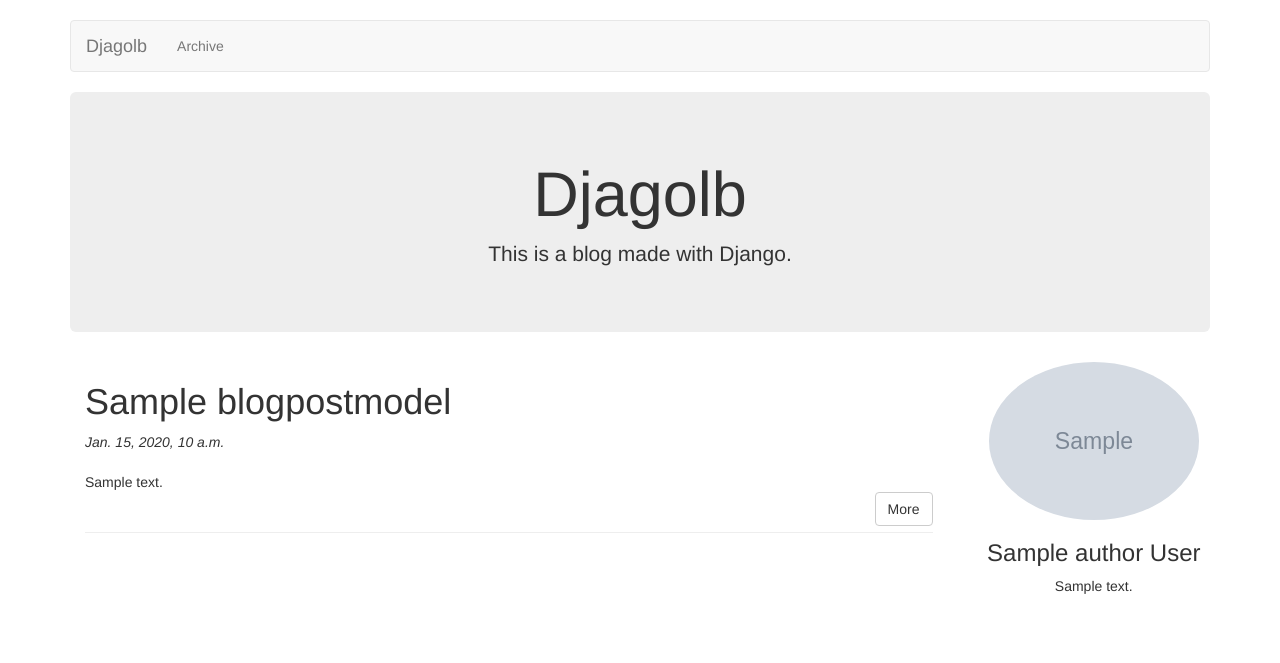
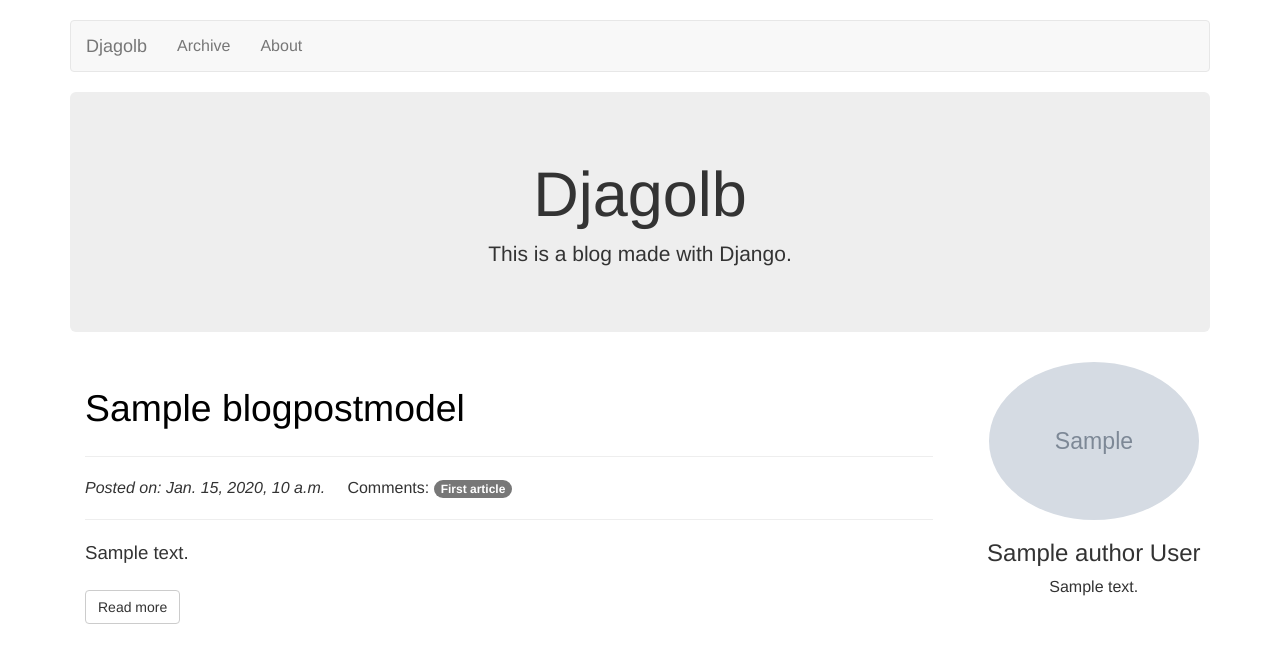
Before and after one commit to GMadorell/djagolb, a Django app: page / in a window 1280 px wide. Shown: the top 663 px of the page. Run offline with Django 3.2, Linux system fonts and the light colour scheme; tables that the repository leaves empty hold one stand-in row (values such as "Sample post"); grey boxes marked "Sample" are stand-in pictures; parts of the project's set-up code (start-up, migrations or seed data) failed here and were passed over; some libraries are stand-ins or nearby versions.

Commit message:
Added comments count, improved overall presentations and added an 'about' page.

```diff
--- a/djagolb/blog/templates/blog/base.html
+++ b/djagolb/blog/templates/blog/base.html
@@ -22,6 +22,7 @@
     {% disqus_dev %}
 
     <link href="{% static "css/author.css" %}" rel="stylesheet">
+    <link href="{% static "css/typography.css" %}" rel="stylesheet">
 
     <title>Djagolb</title>
 
@@ -48,6 +49,7 @@
             {% include "blog/jumbotron.html" %}
         {% endblock jumbotron %}
 
+        {% block content %}
         <div class="container">
             <div class="row">
                 <div class="col-md-9">
@@ -61,6 +63,7 @@
                 </div>
             </div>
         </div>
+        {% endblock content %}
 
     </div> <!-- end main container -->
 
--- a/djagolb/blog/templates/blog/blog_index.html
+++ b/djagolb/blog/templates/blog/blog_index.html
@@ -1,22 +1,41 @@
 {% extends "blog/base.html" %}
 
+{% load disqus_tags %}
 
 {% block left_content %}
     {% for blogpost in object_list %}
-        <h1>{{ blogpost.title }}</h1>
-        <i>{{ blogpost.posted_at }}
+        <div class="index-blogpost-title">
+            <a href="{% url "blog:blogpost" blogpost.slug %}">{{ blogpost.title }}</a>
+        </div>
+        <hr>
+
+        <i>Posted on: {{ blogpost.posted_at }}
             {% if blogpost.is_edited %}
-                - last edited at {{ blogpost.edited_at }}
+                - last edited on {{ blogpost.edited_at }}
             {% endif %}
         </i>
+        &nbsp;&nbsp;&nbsp;
+        Comments:
+        <span class="badge">
+            <span class="disqus-comment-count" data-disqus-identifier="{{ blogpost.slug }}">
+                First article
+            </span>
+        </span>
+        {% disqus_num_replies %}
+
+        <hr>
+
+        <div class="blogpost-content">
+            {{ blogpost.html_content | safe | truncatewords:100 }}
+        </div>
+
+        <br>
+
+        <div class="pull-left">
+            <a href="{% url "blog:blogpost" blogpost.slug %}" class="btn btn-default">Read more</a>
+        </div>
+
         <br>
         <br>
-        {{ blogpost.html_content | safe | truncatewords:100 }}
-        <br>
-        <div class="pull-right">
-            <a href="{% url "blog:blogpost" blogpost.slug %}" class="btn btn-default">More</a>
-        </div>
-        <br>
-        <hr>
     {% endfor %}
 {% endblock left_content %}
--- a/djagolb/blog/templates/blog/navbar.html
+++ b/djagolb/blog/templates/blog/navbar.html
@@ -15,6 +15,7 @@
     <div class="collapse navbar-collapse" id="bs-example-navbar-collapse-1">
       <ul class="nav navbar-nav">
         <li><a href="{% url "blog:archive" %}">Archive</a></li>
+        <li><a href="{% url "blog:about" %}">About</a></li>
       </ul>
     </div><!-- /.navbar-collapse -->
   </div><!-- /.container-fluid -->
--- a/djagolb/blog/urls.py
+++ b/djagolb/blog/urls.py
@@ -1,8 +1,9 @@
 from django.conf.urls import patterns, url
-from .views import BlogIndexView, BlogPostDetail, ArchiveView
+from .views import BlogIndexView, BlogPostDetail, ArchiveView, AboutView
 
 urlpatterns = patterns('',
     url(r"^$", BlogIndexView.as_view(), name="blog_index"),
     url(r"^post/(?P<slug>.*?)/$", BlogPostDetail.as_view(), name="blogpost"),
-    url(r"^archive/$", ArchiveView.as_view(), name="archive")
+    url(r"^archive/$", ArchiveView.as_view(), name="archive"),
+    url(r"about/$", AboutView.as_view(), name="about"),
 )
--- a/djagolb/blog/views.py
+++ b/djagolb/blog/views.py
@@ -16,8 +16,16 @@
         return context
 
 
+class SiteContextMixin(ContextMixin):
+    def get_context_data(self, **kwargs):
+        context = super(SiteContextMixin, self).get_context_data(**kwargs)
+        context["site"] = Site.objects.all()[0]
+        return context
+
+
 class BlogIndexView(
     AuthorContextMixin,
+    SiteContextMixin,
     generic.ListView
 ):
     template_name = "blog/blog_index.html"
@@ -29,16 +37,12 @@
 
 class BlogPostDetail(
     AuthorContextMixin,
+    SiteContextMixin,
     generic.DetailView,
 ):
     template_name = "blog/blogpost.html"
     context_object_name = "blogpost"
     model = BlogPostModel
-
-    def get_context_data(self, **kwargs):
-        context = super(BlogPostDetail, self).get_context_data(**kwargs)
-        context["site"] = Site.objects.get_current()
-        return context
 
 
 class ArchiveView(
@@ -96,3 +100,10 @@
         context["archive"] = archive
         context["test"] = BlogPostModel.objects.all()
         return context
+
+
+class AboutView(
+    generic.TemplateView,
+    AuthorContextMixin,
+):
+    template_name = "blog/about.html"
--- /dev/null
+++ b/djagolb/static/css/typography.css
@@ -0,0 +1,22 @@
+
+body {
+    font-size: 12pt;
+}
+
+.index-blogpost-title {
+    padding-top: 20px;
+    padding-bottom: 0px;
+    font-size: 28pt;
+}
+
+.index-blogpost-title a {
+    color: black;
+}
+
+.blogpost-detail-title {
+    font-size: 30pt;
+}
+
+.blogpost-content {
+    font-size: 14pt;
+}
```
Also changed, not shown: djagolb/blog/templates/blog/about.html (added, +7 -0 lines), djagolb/blog/templates/blog/blogpost.html (+11 -3 lines).
